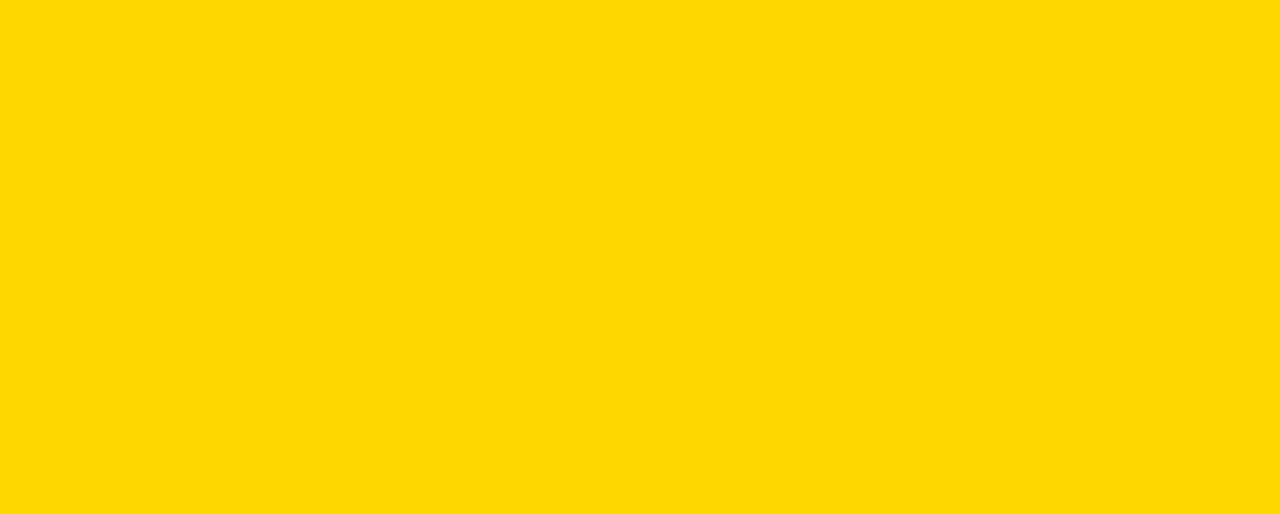
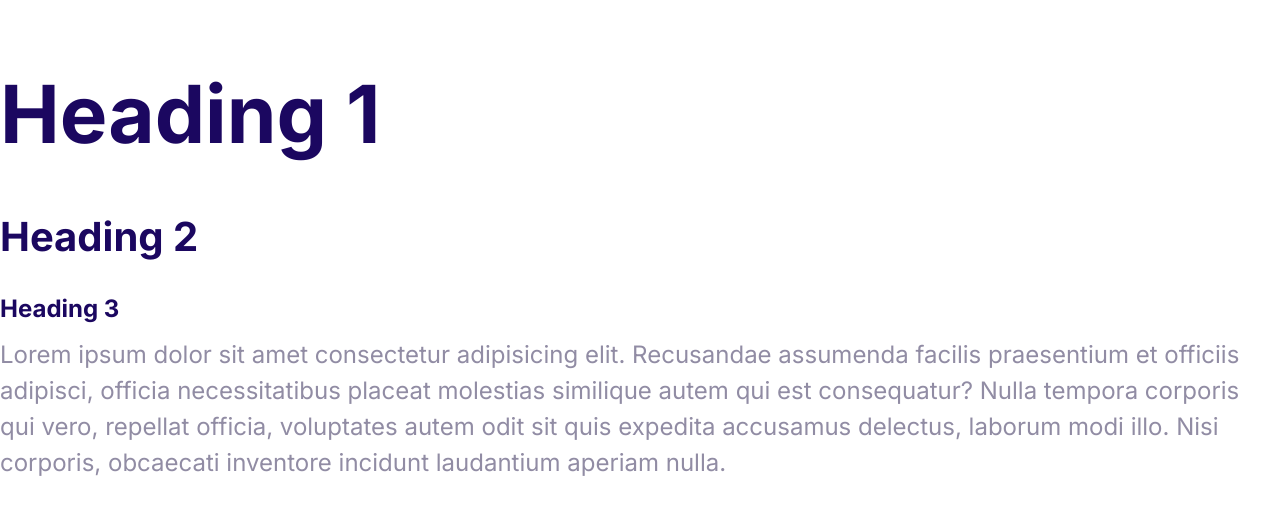
Before and after one commit to dongtandung2001/codewithmosh-html-course, a plain HTML site: page index.html in a window 1280 px wide. Drawn offline with Linux system fonts and the light colour scheme.

Commit message:
Define styles for font

```diff
--- a/css/styles.css
+++ b/css/styles.css
@@ -1,3 +1,58 @@
+:root {
+    --color-primary: #2584ff;
+    --color-secondary: #00d9ff;
+    --color-accent: #ff3400;
+    --color-headings: #1b0760;
+    --color-body: #918ca4;
+}
+
+html {
+    font-size: 62.5%;
+}
+
 body {
-    background: gold;
+    font-family: Inter, Arial, Helvetica, sans-serif;
+    font-size: 2.4rem;
+    line-height: 1.5;
+    color: var(--color-body);
 }
+
+h1, h2, h3 {
+    color: var(--color-headings);
+    margin-bottom: 1rem;
+}
+
+h1 {
+    font-size: 7rem;
+}
+
+h2 {
+    font-size: 4rem;
+}
+
+h3 {
+    font-size: 3rem;
+
+}
+
+p {
+    margin-top: 0;
+}
+
+@media screen and (min-width: 1024px){
+    body {
+        font-size: 1.8 rem;
+    }
+
+    h1 {
+        font-size: 8rem;
+    }
+
+    h2 {
+        font-size: 4rem;
+    }
+
+    h3 {
+        font-size: 2.4rem;
+    }
+}
--- a/index.html
+++ b/index.html
@@ -4,9 +4,28 @@
     <meta charset="UTF-8" />
     <meta http-equiv="X-UA-Compatible" content="IE=edge" />
     <meta name="viewport" content="width=device-width, initial-scale=1.0" />
+    <link rel="preconnect" href="https://fonts.googleapis.com" />
+    <link rel="preconnect" href="https://fonts.gstatic.com" crossorigin />
+    <link
+      href="https://fonts.googleapis.com/css2?family=Inter:wght@400;700&display=swap"
+      rel="stylesheet"
+    />
     <link rel="stylesheet" href="css/normalize.css" />
     <link rel="stylesheet" href="css/styles.css" />
+
     <title>Document</title>
   </head>
-  <body></body>
+  <body>
+    <h1>Heading 1</h1>
+    <h2>Heading 2</h2>
+    <h3>Heading 3</h3>
+    <p>
+      Lorem ipsum dolor sit amet consectetur adipisicing elit. Recusandae
+      assumenda facilis praesentium et officiis adipisci, officia necessitatibus
+      placeat molestias similique autem qui est consequatur? Nulla tempora
+      corporis qui vero, repellat officia, voluptates autem odit sit quis
+      expedita accusamus delectus, laborum modi illo. Nisi corporis, obcaecati
+      inventore incidunt laudantium aperiam nulla.
+    </p>
+  </body>
 </html>
```
